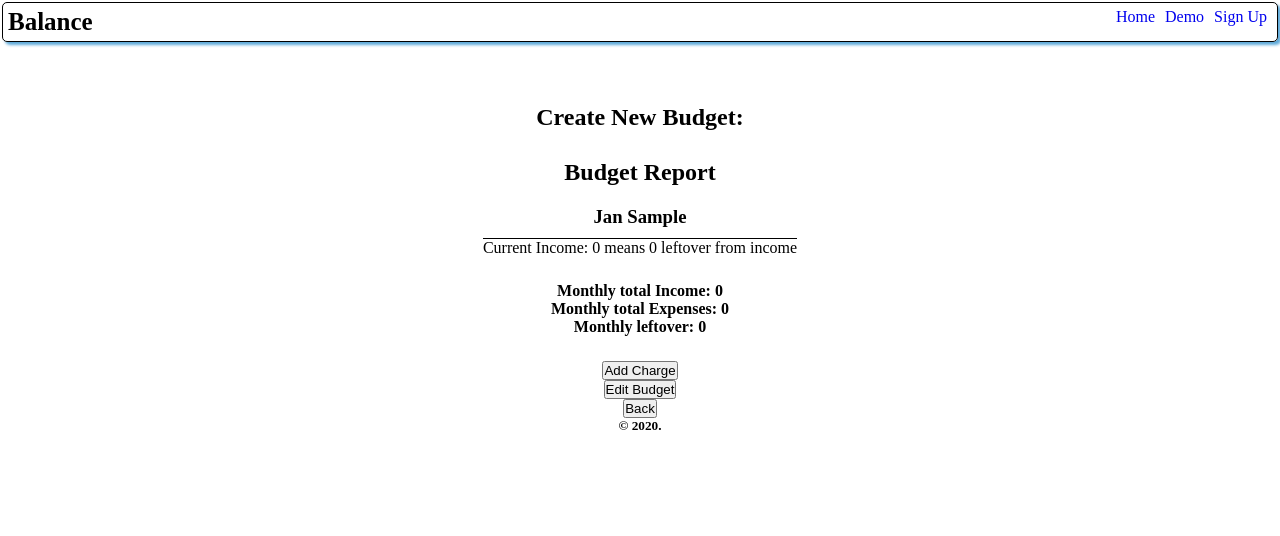
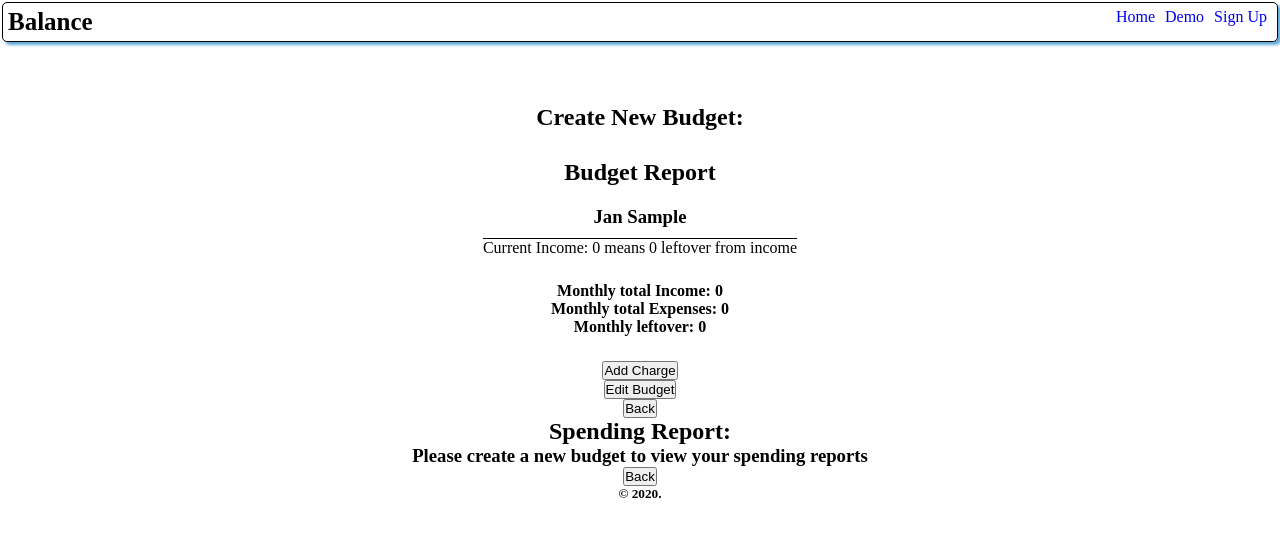
Before and after one commit to Cosmic-Noir/balance-app, a React (Create React App) app: page /createBudget in a window 1280 px wide. Both pictures are taken after typing "Sample" into the empty fields and a click on the button "Create Budget". Shown: the top 536 px of the page. Built offline with nearby package versions, Linux system fonts and the light colour scheme.

Commit message:
Success moving spending report to budget

```diff
--- a/src/App.js
+++ b/src/App.js
@@ -6,9 +6,6 @@ import config from "./config";
 /* Custom Components */
 import Budget from "./components/budget/budget";
 import CreateBudget from "./components/createBudget/createBudget";
-import ViewSavings from "./components/viewSavings/viewSavings";
-import ViewSpending from "./components/viewSpending/viewSpending";
-
 import Dashboard from "./components/dashboard/dashboard";
 import Landing from "./components/landing/landing";
 import Nav from "./components/nav/nav";
--- a/src/components/budget/budget.js
+++ b/src/components/budget/budget.js
@@ -1,8 +1,9 @@
 import React, { Component } from "react";
 
 /* Custom Components */
+import AddCharge from "../addCharge/addCharge";
 import Charge from "../charge/charge";
-import AddCharge from "../addCharge/addCharge";
+import ViewSpending from "../viewSpending/viewSpending";
 
 /* Styling & Images */
 import "./budget.css";
@@ -477,6 +478,9 @@ class Budget extends Component {
         <button onClick={this.handleBack} type="button">
           Back
         </button>
+        <div className="">
+          <ViewSpending />
+        </div>
       </div>
     );
   }
```
